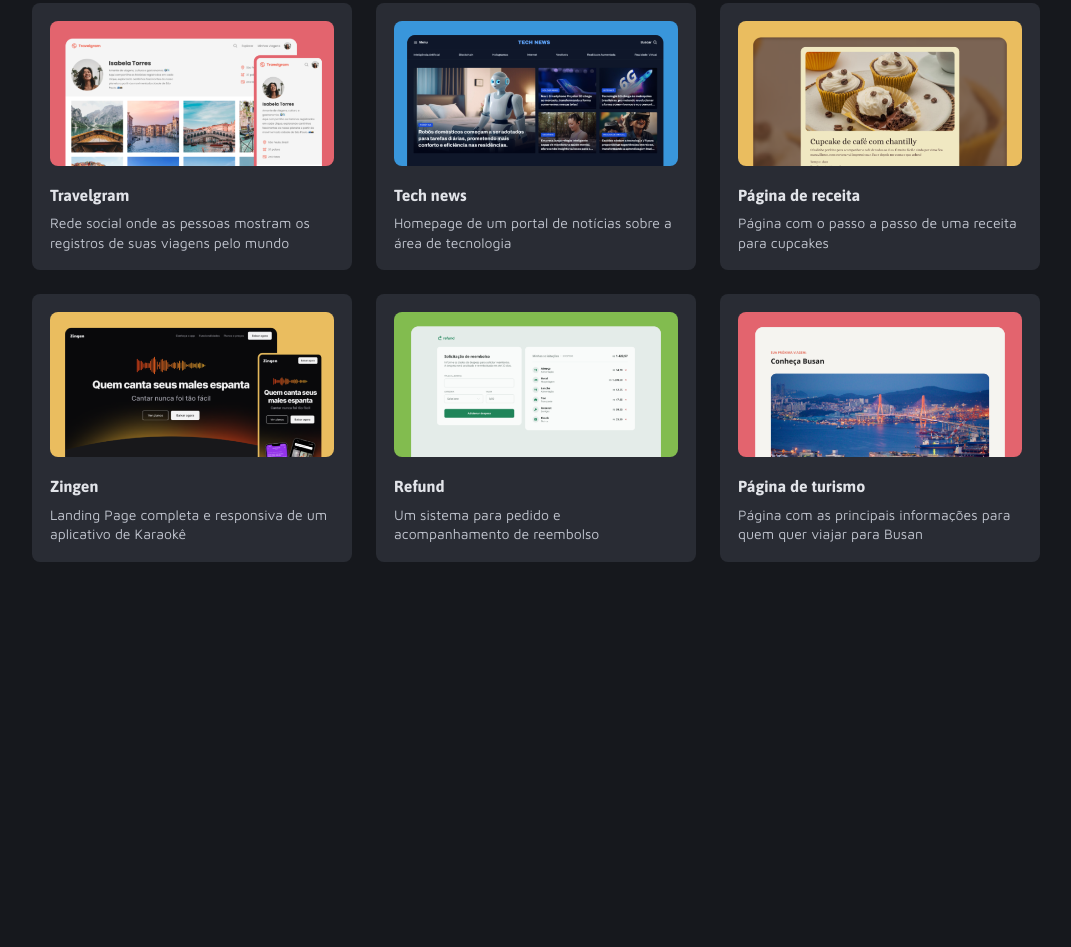
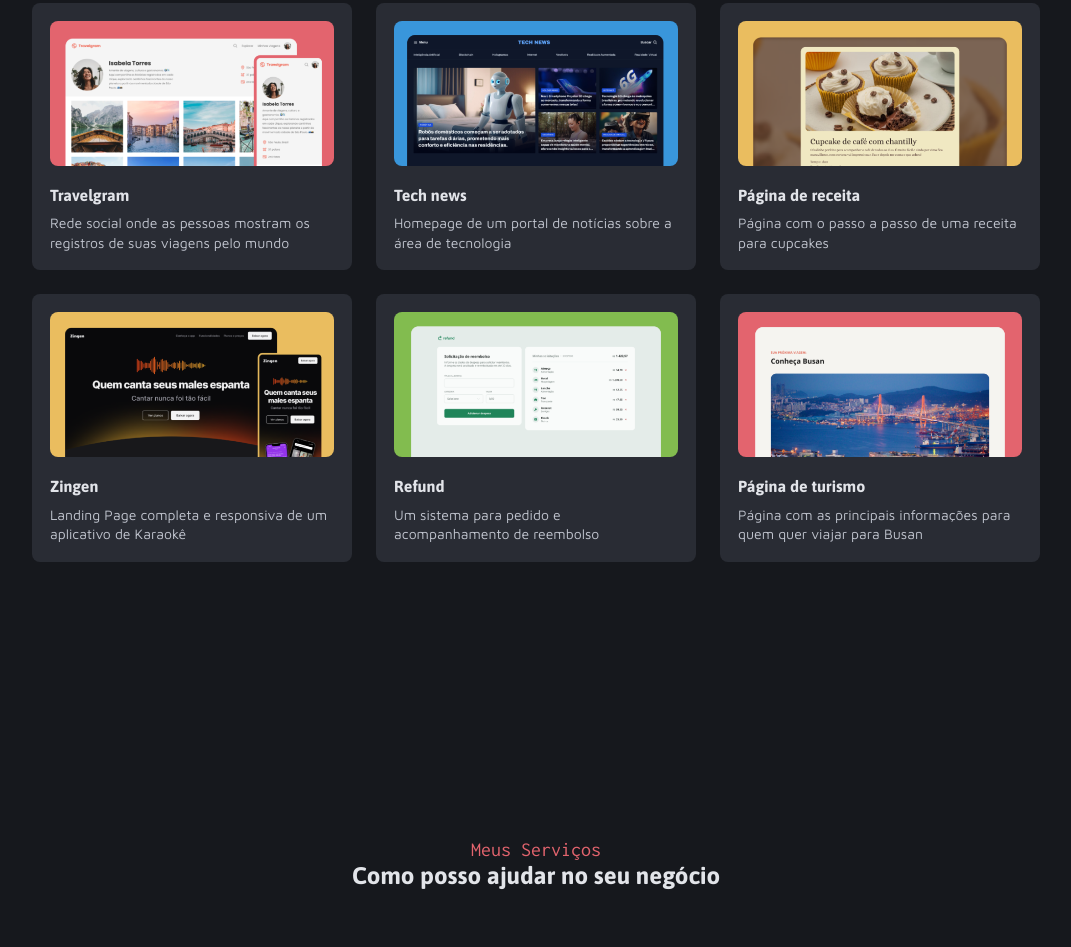
Before and after one commit to zaspiro/estudos-css-html-portifolio_dev, a plain HTML site: page index.html in a window 1280 px wide. Shown: the part 978-1925 px from the top of the page, without its empty margins (104-1175 px from the left). Before the commit the page ends 1816 px from the top, so only its background shows below. Drawn offline with Linux system fonts and the light colour scheme.

Commit message:
Criando header da parte services

```diff
--- a/index.html
+++ b/index.html
@@ -52,7 +52,6 @@
             </header>
 
             <section class="projectcards grid">
-
                 <div class="projectcard">
                     <img src="assets/images/Thumbnail_Project-01.png" alt="">
                     <h1>Travelgram</h1>
@@ -88,9 +87,17 @@
                     <h1>Página de turismo   </h1>
                     <p>Página com as principais informações para quem quer viajar para Busan</p>
                 </div>
+            </section>
 
 
-            </section>
+
+        </section>
+
+        <section class="services">
+            <header>
+                <h2>Meus Serviços</h2>
+                <h1>Como posso ajudar no seu negócio</h1>
+            </header>
 
 
 
--- a/styles/sections.css
+++ b/styles/sections.css
@@ -139,6 +139,30 @@
         }
 
     }
+}
 
+.services {
 
-}
+        header {
+
+            display: flex;
+            flex-direction: column;
+            align-items: center;
+            justify-content: center;
+            text-align: center;
+
+            margin-bottom: 56px;
+
+            h2 {
+                font: var(--subtitle);
+                color: var(--red);
+                padding: 8;
+            }
+
+            h1 {
+                font: var(--title-md-bold);
+                color: var(--gray-100);
+            }
+
+        }
+    }
```
